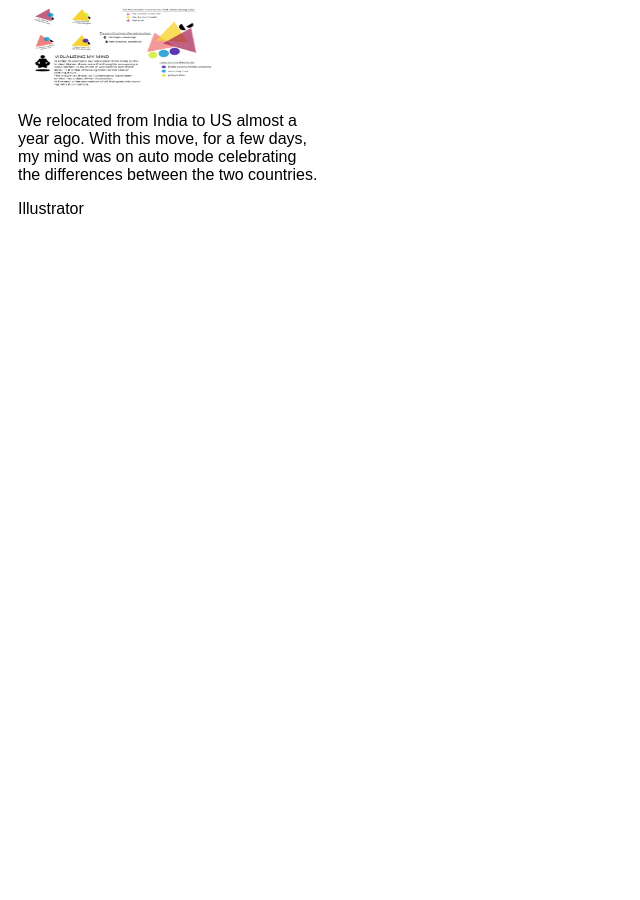
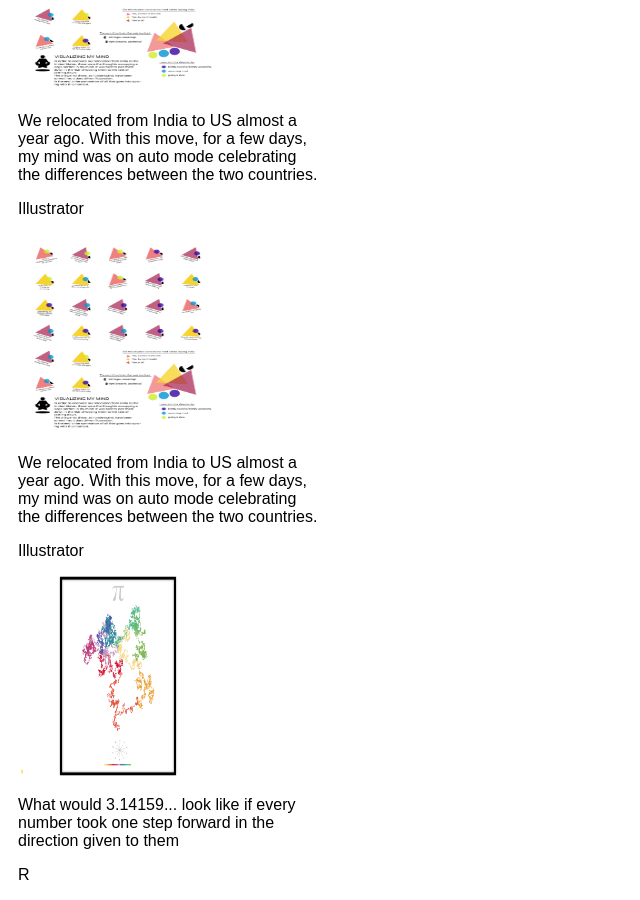
Before and after one commit to vaishalivr/vaishalivr.github.io, a Jekyll site: the page built from index.md, in a window 1280 px wide and 900 px high, scrolled down 761 px. Shown: the whole window, without its empty margins (0-640 px from the left). Built offline with Jekyll 4.4.1, drawn with Linux system fonts in a browser that asks for light colours; our own code applies the rules of GitHub Pages for plain Markdown files; a script that is not in the unit is left out; before the commit the page ends 995 px from its top, so only the background shows below that.

Commit message:
Update default.html

```diff
--- a/_layouts/default.html
+++ b/_layouts/default.html
@@ -34,7 +34,7 @@
         <div class="samples">
         <article>
 		<a href="make an html page and link here" target="_blank">
-			<img class="article-img" src="img/how-to-make-your-goals-live-this-year-vaishali-verma-infographic.png" alt="Happy New Year">
+		<img class="article-img" src="img/how-to-make-your-goals-live-this-year-vaishali-verma-infographic.png" alt="Happy New Year">
 		</a>
 		<div>
 			<p>People plan to live by their goals every year. A visual showing my take on how to keep sticking to them no matter what.</p>
@@ -49,9 +49,28 @@
 		<div>
 			<p>We relocated from India to US almost a year ago. With this move, for a few days, my mind was on auto mode celebrating the differences between the two countries.</p>
 			<p>Illustrator</p>
+		</div>
+      	</article>
+
+	<article>
+		<a href = "make an html page and link here" target="_blank">
+		<img class="article-img" src="img/Visualizing My Mind 8.21.53 PM.png" alt="Visualizing My Mind">
+		</a>
+		<div>
+			<p>We relocated from India to US almost a year ago. With this move, for a few days, my mind was on auto mode celebrating the differences between the two countries.</p>
+			<p>Illustrator</p>
+		</div>
 	</article>
-        </div>
 
+	<article>
+		<a href = "make an html page and link here" target="_blank">
+		<img class="article-img" src="img/Pi2020.png" alt="Pi Art 2020">
+		</a>
+		<div>
+ 			<p>What would 3.14159... look like if every number took one step forward in the direction given to them</p>
+			<p>R</p>
+		</div>
+	</article>
       </section>
 
       <section>
```
